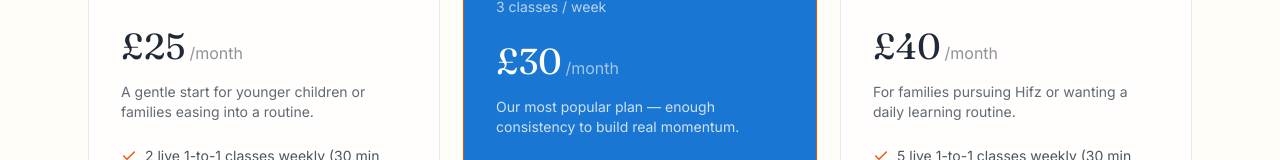
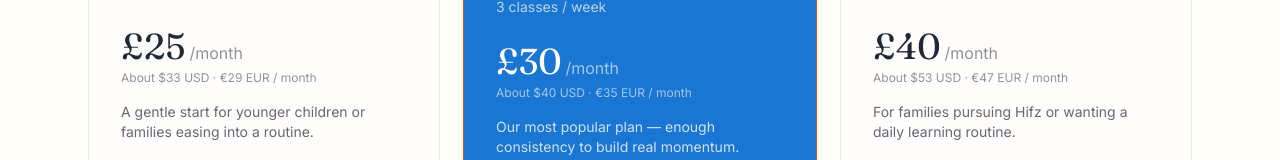
Before and after one commit to SamiHotak26/Taleem-And-Tarbiyah, a Next.js app: page /pricing in a window 1280 px wide. Shown: the part 492-652 px from the top of the page. Built offline with nearby package versions, Linux system fonts and the light colour scheme; no server answers.

Commit message:
Update PricingCard.tsx

```diff
--- a/components/PricingCard.tsx
+++ b/components/PricingCard.tsx
@@ -27,6 +27,9 @@ export default function PricingCard({ plan }: { plan: Plan }) {
           /{plan.period.replace("per ", "")}
         </span>
       </div>
+      <p className={`mt-1 text-xs ${plan.highlighted ? "text-cream/60" : "text-ink/50"}`}>
+        About {plan.usd} USD · {plan.eur} EUR / month
+      </p>
 
       <p className={`mt-4 text-sm ${plan.highlighted ? "text-cream/80" : "text-ink/70"}`}>
         {plan.description}
@@ -49,7 +52,7 @@ export default function PricingCard({ plan }: { plan: Plan }) {
       </ul>
 
       <Link
-              href={`/enrol?plan=${encodeURIComponent(plan.name)}`}
+        href={`/enrol?plan=${encodeURIComponent(plan.name)}`}
         className={`mt-8 rounded-full px-6 py-3 text-center text-sm font-medium transition-colors ${
           plan.highlighted
             ? "bg-clay text-cream hover:bg-clay-dark"
```
